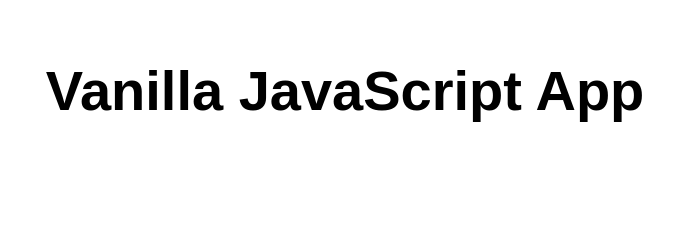
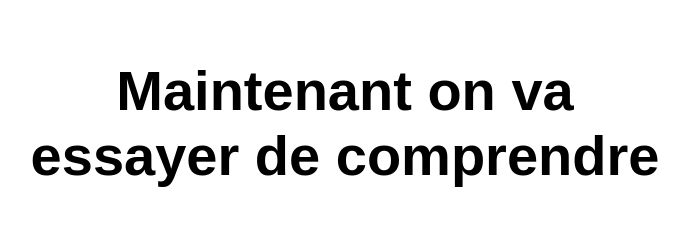
Before and after one commit to BigBen131283/my-first-static-web-app, a plain HTML site: page src/index.html in a window 1280 px wide. Shown: the whole page, without its empty margins (295-984 px from the left). Drawn offline with Linux system fonts and the light colour scheme.

Commit message:
Version 2

```diff
--- a/src/index.html
+++ b/src/index.html
@@ -10,7 +10,7 @@
 
 <body>
   <main>
-    <h1>Vanilla JavaScript App</h1>
+    <h1>Maintenant on va essayer de comprendre</h1>
   </main>
 </body>
 
```
